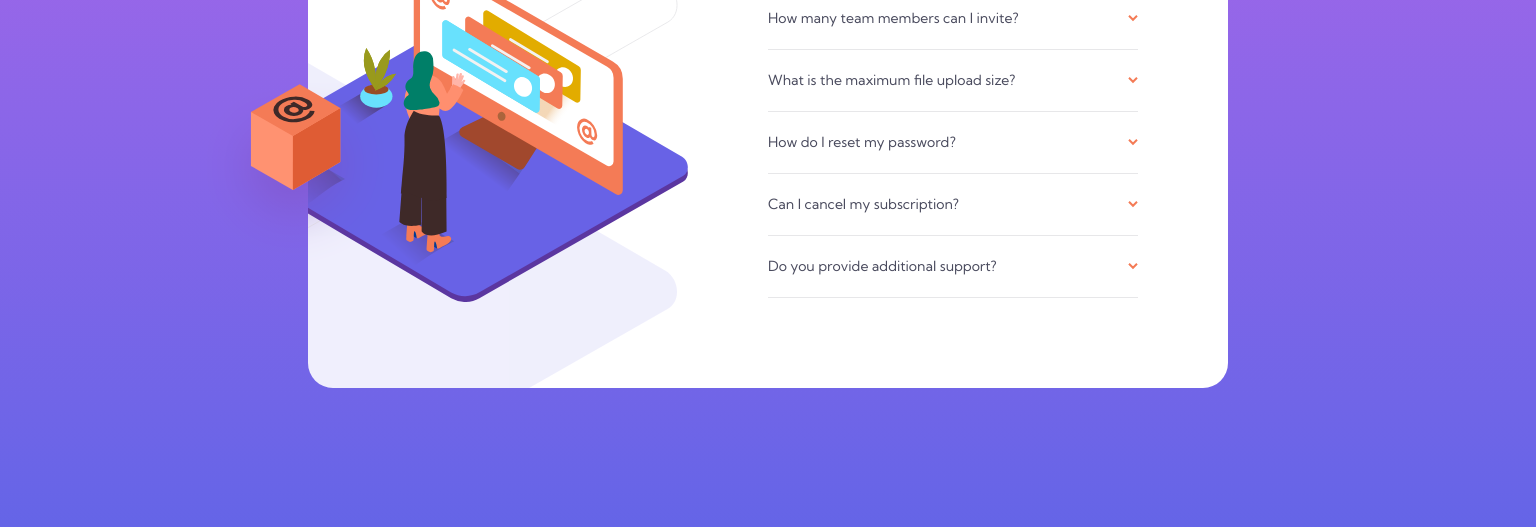
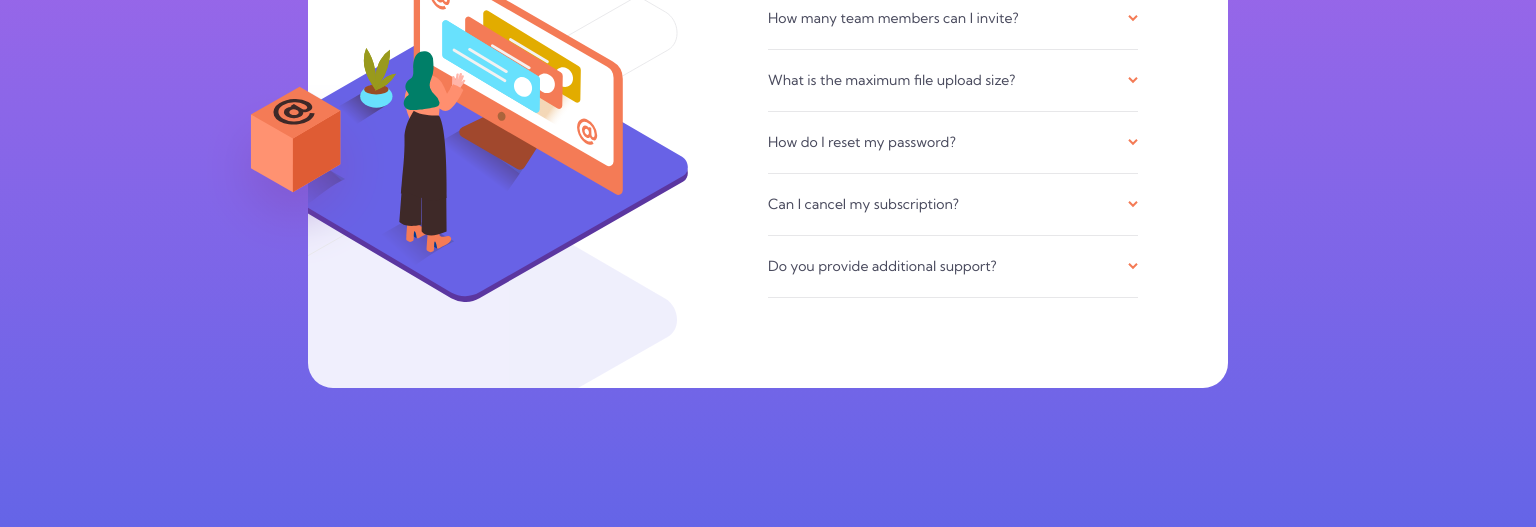
Before and after one commit to robinjmm/faq-accordion-card, a website: page index.html in a window 1536 px wide. Shown: the part 273-800 px from the top of the page. Drawn offline with nearby package versions, Linux system fonts and the light colour scheme; files that its build step writes are made by us from their sources.

Commit message:
Add box image and fix centering issue for bg pattern

```diff
--- a/scss/layout/_media-queries.scss
+++ b/scss/layout/_media-queries.scss
@@ -13,13 +13,12 @@
         &::before {
             content: url("../../images/illustration-box-desktop.svg");
             position: absolute;
-            top: 65%;
-            transform: translateY(-65%);
+            top: 60%;
+            transform: translateY(-50%);
             left: 200px;
-            z-index: 100;
+            z-index: 1000;
         }
     }
-
 
     .card {
         margin-top: 0;
@@ -28,6 +27,7 @@
         overflow: hidden;
         display: flex;
         padding: rem(70px) rem(90px) rem(90px);
+
 
 
         &__heading {
@@ -43,8 +43,6 @@
             left: -80px;
             top: 50%;
             transform: translateY(-50%);
-            // transform: translateY(50%);
-
         }
 
         &__shadow {
@@ -53,8 +51,8 @@
             width: 100%;
             position: absolute;
             left: -550px;
-            top: -50%;
-            transform: translateY(5%);
+            top: 50%;
+            transform: translateY(-50%);
         }
 
         &__images {
```
